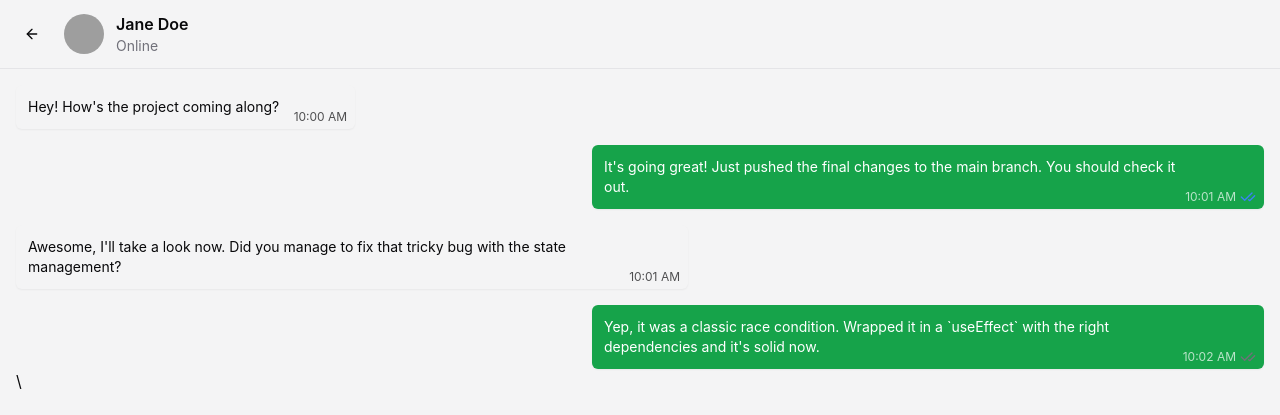
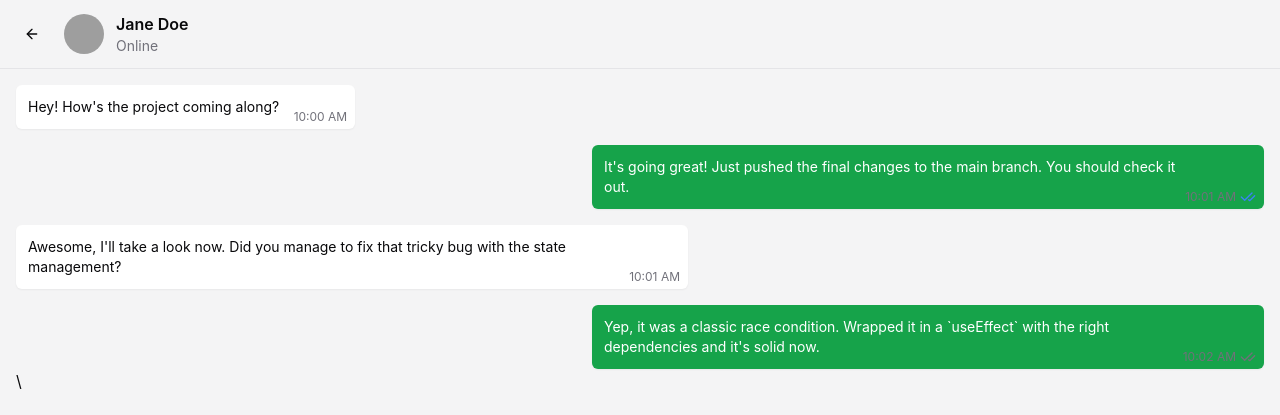
Before and after one commit to SadiqNaizam/mlo-a774-0ae8, a React (Vite) app: page /chat in a window 1280 px wide. Shown: the top 415 px of the page. Built offline with nearby package versions, Linux system fonts and the light colour scheme; grey boxes are pictures that could not be loaded.

Commit message:
Fixed build errors: MessageBubble.tsx

```diff
--- a/src/components/MessageBubble.tsx
+++ b/src/components/MessageBubble.tsx
@@ -33,7 +33,7 @@ const MessageBubble: React.FC<MessageBubbleProps> = ({
   const bubbleAlignment = isOutgoing ? 'justify-end' : 'justify-start';
   const bubbleStyles = isOutgoing
     ? 'bg-primary text-primary-foreground'
-    : 'bg-muted text-foreground';
+    : 'bg-card text-card-foreground';
 
   return (
     <div className={cn('flex w-full mb-2', bubbleAlignment)}>
@@ -45,7 +45,7 @@ const MessageBubble: React.FC<MessageBubbleProps> = ({
       >
         <p className="text-sm break-words pr-16">{text}</p>
         <div className="absolute bottom-1 right-2 flex items-center space-x-1">
-          <span className="text-xs text-inherit opacity-70">{timestamp}</span>
+          <span className="text-xs text-muted-foreground">{timestamp}</span>
           {isOutgoing && <ReadReceipt status={status} />}
         </div>
       </div>
```
